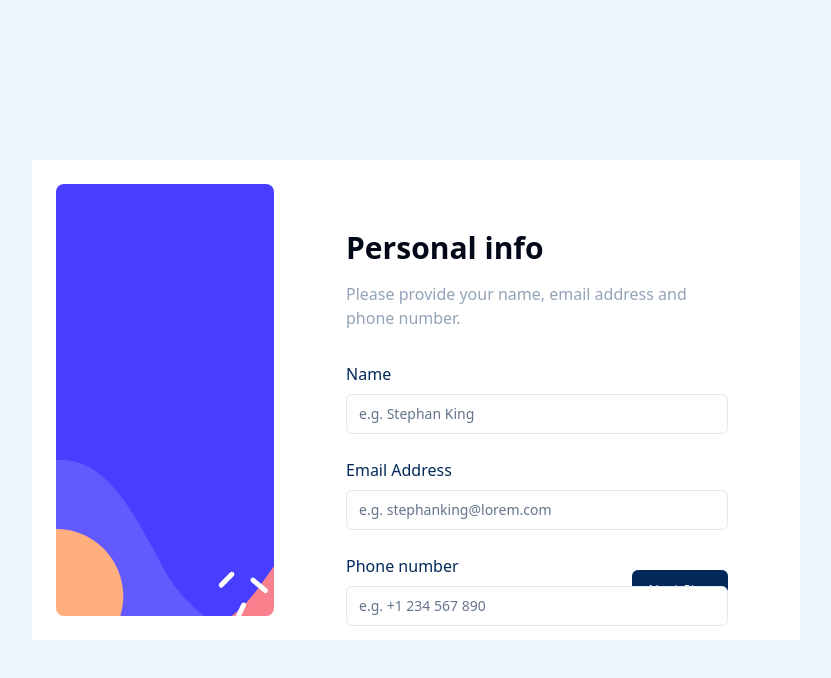
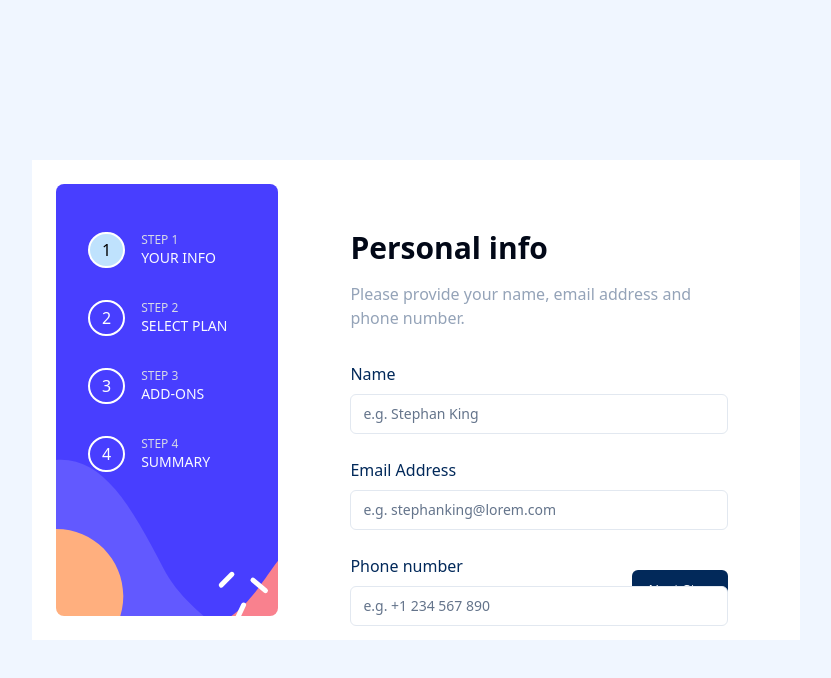
Before and after one commit to phoenix-flyhigh/mutlti-step-form, a Next.js app: page / in a window 1280 px wide. Shown: the top 678 px of the page, without its empty margins (224-1055 px from the left). Built offline with nearby package versions, Linux system fonts and the light colour scheme.

Commit message:
Add steps nav bar

```diff
--- a/src/app/page.tsx
+++ b/src/app/page.tsx
@@ -1,17 +1,9 @@
-import FormWrapper from "@/components/FormWrapper";
+import StepsLayout from "@/components/StepsLayout";
 
 export default function Home() {
   return (
     <main className="flex flex-col md:flex-row items-center gap-6 md:p-6 md:bg-white bg-magnolia md:h-[60%] md:w-[60%] w-screen h-screen relative">
-      <div
-        className="bg-no-repeat bg-left w-[274px] h-full rounded-lg hidden md:block"
-        style={{ backgroundImage: "url('./images/bg-sidebar-desktop.svg')" }}
-      />
-      <div
-        className="absolute md:hidden block bg-no-repeat bg-top w-full h-[172px] top-0"
-        style={{ backgroundImage: "url('./images/bg-sidebar-mobile.svg')" }}
-      />
-      <FormWrapper />
+      <StepsLayout />
     </main>
   );
 }
--- a/src/components/ActionPanel.tsx
+++ b/src/components/ActionPanel.tsx
@@ -3,7 +3,7 @@ import { Button } from "@/components/ui/button";
 import { FormContext } from "@/context/FormContextProvider";
 
 const ActionPanel = () => {
-  const { currentFormStep, handleGoBack, handleNext } = useContext(FormContext);
+  const { currentFormStep, handleGoBack, handleNext, isValid } = useContext(FormContext);
 
   return (
     <>
@@ -28,6 +28,7 @@ const ActionPanel = () => {
               Next Step
             </Button>
           )}
+          {currentFormStep === 4 && !isValid && <p className="text-sm text-strawberry-red font-medium">Errors in form input!</p>}
           {currentFormStep === 4 && (
             <Button
               className="bg-purplish-blue text-white hover:opacity-70"
--- a/src/components/FormWrapper.tsx
+++ b/src/components/FormWrapper.tsx
@@ -1,16 +1,11 @@
-"use client";
-
 import React from "react";
-import { FormContextProvider } from "@/context/FormContextProvider";
 import MultiStepForm from "./MultiStepForm";
 
 const FormWrapper = () => {
   return (
-    <FormContextProvider>
-      <div className="flex md:w-[80%] h-[90%] md:mt-0 mt-24 md:px-12 md:py-6">
-        <MultiStepForm />
-      </div>
-    </FormContextProvider>
+    <div className="flex md:w-[80%] h-[90%] md:mt-0 mt-24 md:px-12 md:py-6">
+      <MultiStepForm />
+    </div>
   );
 };
 
--- /dev/null
+++ b/src/components/NavBar.tsx
@@ -0,0 +1,25 @@
+"use client";
+
+import { FormContext } from "@/context/FormContextProvider";
+import React, { useContext } from "react";
+import StepLink from "./StepLink";
+import { StepLinks } from "@/data/StepLinks";
+
+const NavBar = () => {
+  const { currentFormStep } = useContext(FormContext);
+
+  return (
+    <div className="flex items-center justify-center gap-4 md:gap-8 md:flex-col md:w-full">
+      {StepLinks.map((step) => (
+        <StepLink
+          key={step.stepNumber}
+          stepNumber={step.stepNumber}
+          title={step.title}
+          isCurrentStep={currentFormStep === step.stepNumber || (step.stepNumber === 4 && currentFormStep === 5)}
+        />
+      ))}
+    </div>
+  );
+};
+
+export default NavBar;
--- /dev/null
+++ b/src/components/StepLink.tsx
@@ -0,0 +1,32 @@
+import React from "react";
+
+interface StepLinkProps {
+  stepNumber: number;
+  title: string;
+  isCurrentStep: boolean;
+}
+
+const StepLink: React.FC<StepLinkProps> = ({
+  stepNumber,
+  title,
+  isCurrentStep,
+}: StepLinkProps) => (
+  <div
+    key={stepNumber}
+    className="flex justify-start items-center gap-4 md:w-full md:pl-4"
+  >
+    <p
+      className={`rounded-full border-2 border-white ${
+        isCurrentStep ? "text-black bg-light-blue" : "text-white"
+      }   px-3 py-1`}
+    >
+      {stepNumber}
+    </p>
+    <div className="hidden md:flex flex-col items-start">
+      <p className="text-light-gray text-xs">STEP {stepNumber}</p>
+      <p className="text-alabaster text-sm font-medium">{title}</p>
+    </div>
+  </div>
+);
+
+export default StepLink;
--- /dev/null
+++ b/src/components/StepsLayout.tsx
@@ -0,0 +1,28 @@
+"use client";
+
+import React from "react";
+import NavBar from "./NavBar";
+import { FormContextProvider } from "@/context/FormContextProvider";
+import FormWrapper from "./FormWrapper";
+
+const StepsLayout = () => {
+  return (
+    <FormContextProvider>
+      <div
+        className="bg-no-repeat bg-left w-[274px] h-full rounded-lg hidden md:block items-start justify-center pt-12 px-4"
+        style={{ backgroundImage: "url('./images/bg-sidebar-desktop.svg')" }}
+      >
+        <NavBar />
+      </div>
+      <div
+        className="absolute md:hidden bg-no-repeat bg-top w-full h-[172px] top-0 flex items-start justify-center pt-12"
+        style={{ backgroundImage: "url('./images/bg-sidebar-mobile.svg')" }}
+      >
+        <NavBar />
+      </div>
+      <FormWrapper />
+    </FormContextProvider>
+  );
+};
+
+export default StepsLayout;
--- a/src/context/FormContextProvider.tsx
+++ b/src/context/FormContextProvider.tsx
@@ -19,7 +19,10 @@ import { z } from "zod";
 const FormSchema = z.object({
   username: z.string().min(1, "Username is required"),
   emailAddress: z.string().email("Email is required"),
-  phoneNumber: z.string().min(10, "Invalid phone number"),
+  phoneNumber: z
+    .string()
+    .min(10, "Invalid phone number")
+    .max(10, "Invalid phone number"),
   subscription: z.string(),
   isYearly: z.boolean(),
   addOns: z.array(z.string()),
@@ -35,6 +38,7 @@ export interface FormContextReturnProps extends useHandleStepsReturnType {
   getValues: UseFormGetValues<MultiStepFormData>;
   errors: FieldErrors<MultiStepFormData>;
   isSubmitSuccessful: boolean;
+  isValid: boolean;
 }
 
 export const FormContext = createContext<FormContextReturnProps>(
@@ -59,7 +63,7 @@ export const FormContextProvider = ({ children }: { children: ReactNode }) => {
     handleSubmit,
     watch,
     getValues,
-    formState: { errors, isSubmitSuccessful },
+    formState: { errors, isSubmitSuccessful, isValid },
   } = form;
   const { currentFormStep, handleGoBack, handleNext } = useHandleSteps();
 
@@ -74,6 +78,7 @@ export const FormContextProvider = ({ children }: { children: ReactNode }) => {
     getValues,
     errors,
     isSubmitSuccessful,
+    isValid,
   };
 
   return (
--- /dev/null
+++ b/src/data/StepLinks.ts
@@ -0,0 +1,18 @@
+export const StepLinks = [
+  {
+    stepNumber: 1,
+    title: "YOUR INFO",
+  },
+  {
+    stepNumber: 2,
+    title: "SELECT PLAN",
+  },
+  {
+    stepNumber: 3,
+    title: "ADD-ONS",
+  },
+  {
+    stepNumber: 4,
+    title: "SUMMARY",
+  },
+];
```
